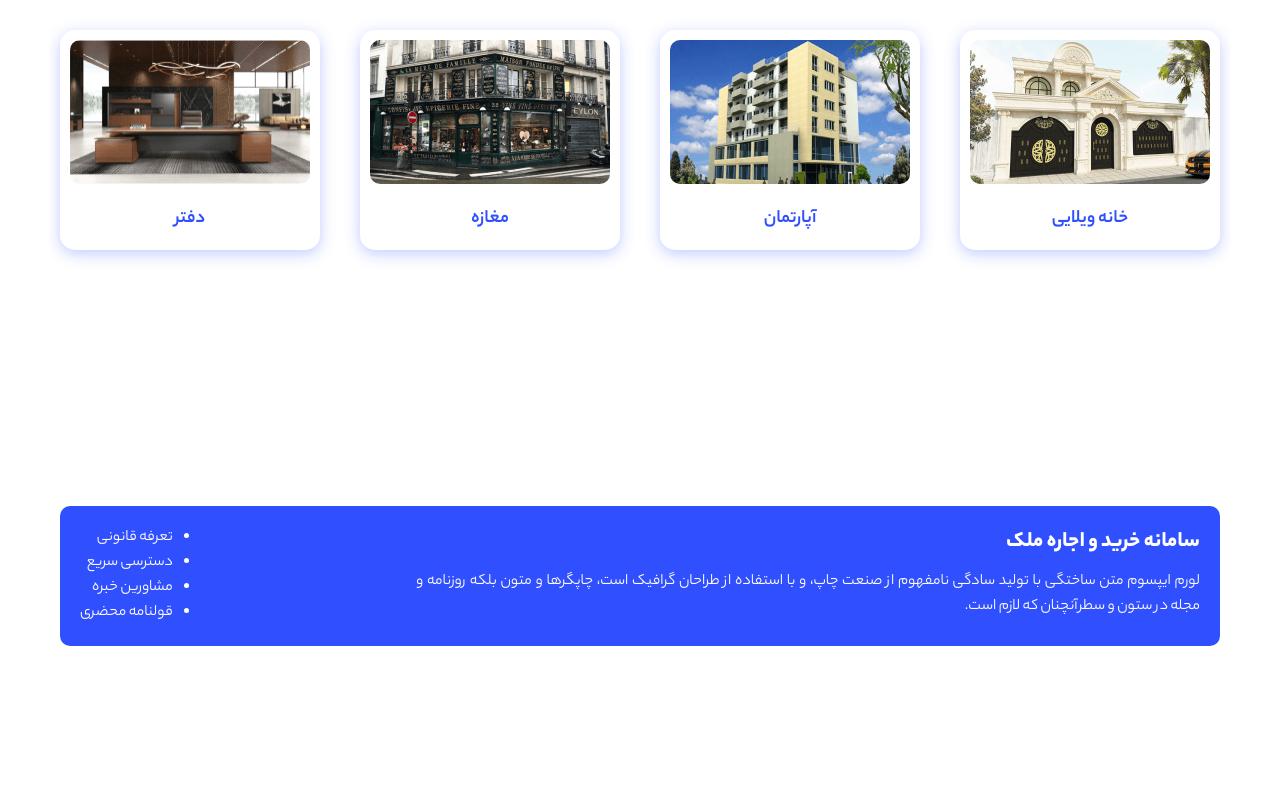
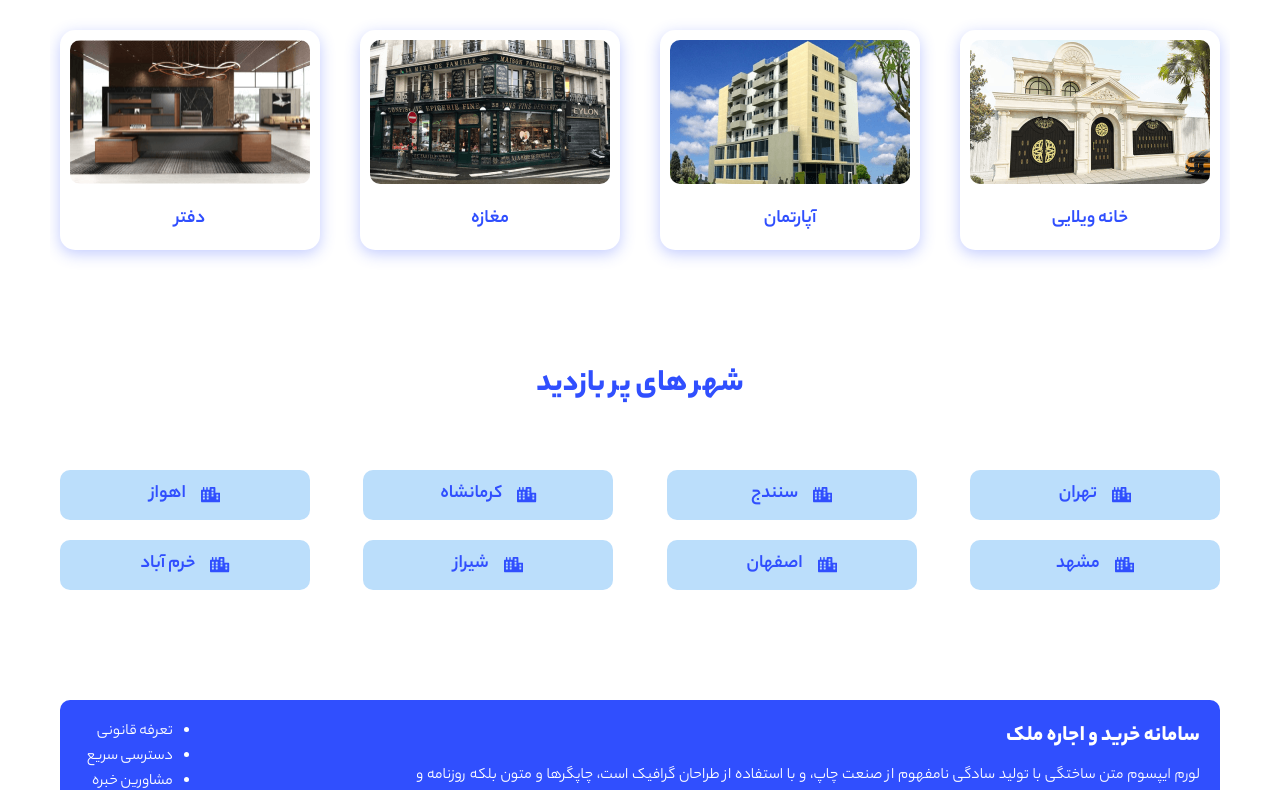
Before and after one commit to Arian-khamesi/real-state, a Next.js app: page / in a window 1280 px wide. Shown: the part 465-1255 px from the top of the page. Before the commit the page ends 1131 px from the top, so only its background shows below. Built offline with nearby package versions, Linux system fonts and the light colour scheme; no server answers.

Commit message:
finish home page coding

```diff
--- a/src/components/template/HomePage.js
+++ b/src/components/template/HomePage.js
@@ -1,4 +1,5 @@
 const { FiCircle } = require("react-icons/fi");
+import { FaCity } from "react-icons/fa";
 import { categories, cities, services } from "../../constants/strings";
 import CategoryCard from "../module/CategoryCard";
 import styles from "./HomePage.module.css"
@@ -24,10 +25,21 @@
                 </div>
             </div>
             <div className={styles.categories}>
-                <CategoryCard title={"خانه ویلایی"} name={"villa"}/>
-                <CategoryCard title={"آپارتمان"} name={"apartment"}/>
-                <CategoryCard title={"مغازه"} name={"store"}/>
-                <CategoryCard title={"دفتر"} name={"office"}/>
+                <CategoryCard title={"خانه ویلایی"} name={"villa"} />
+                <CategoryCard title={"آپارتمان"} name={"apartment"} />
+                <CategoryCard title={"مغازه"} name={"store"} />
+                <CategoryCard title={"دفتر"} name={"office"} />
+            </div>
+            <div className={styles.city}>
+                <h3>شهر های پر بازدید</h3>
+                <ul>
+                    {cities.map((i) => (
+                        <li key={i}>
+                            <FaCity />
+                            <span>{i}</span>
+                        </li>
+                    ))}
+                </ul>
             </div>
         </div>
     )
```
